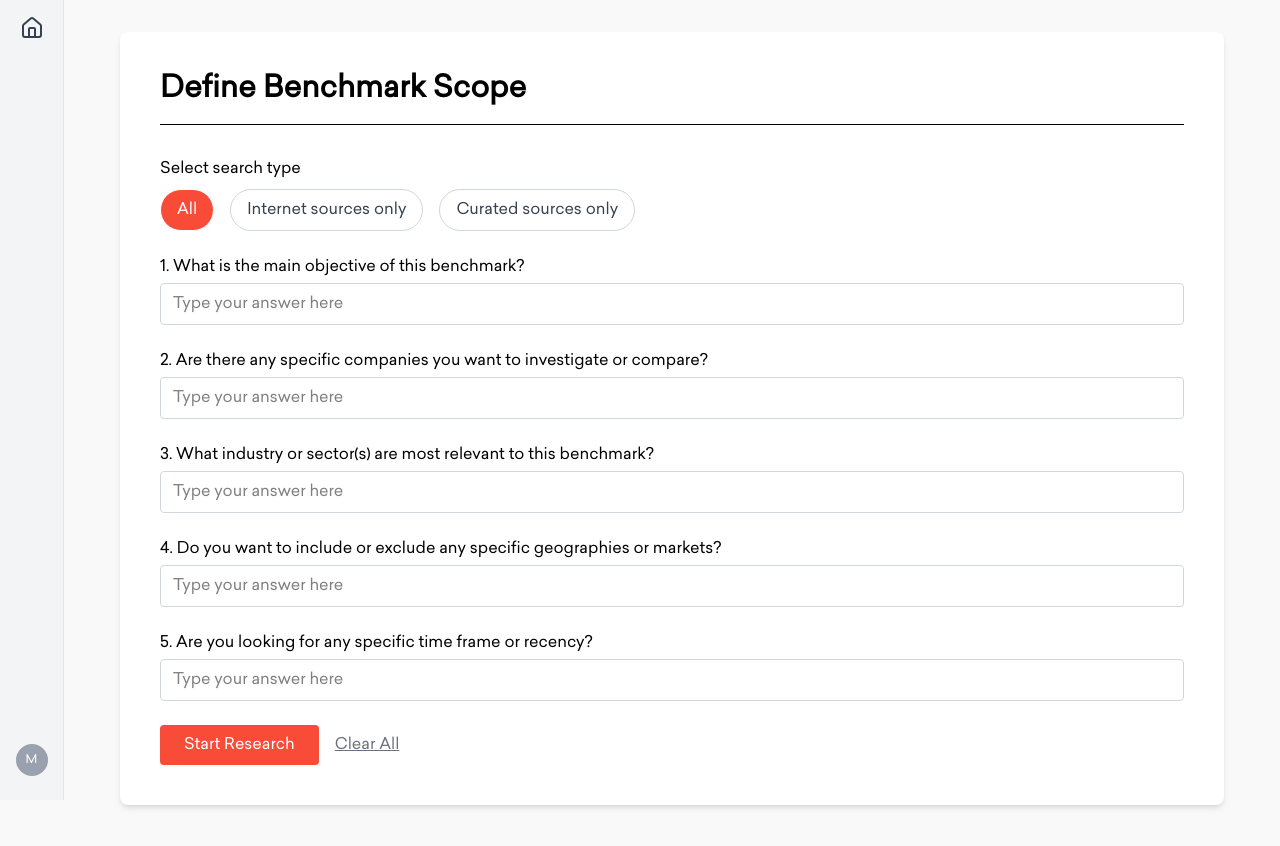
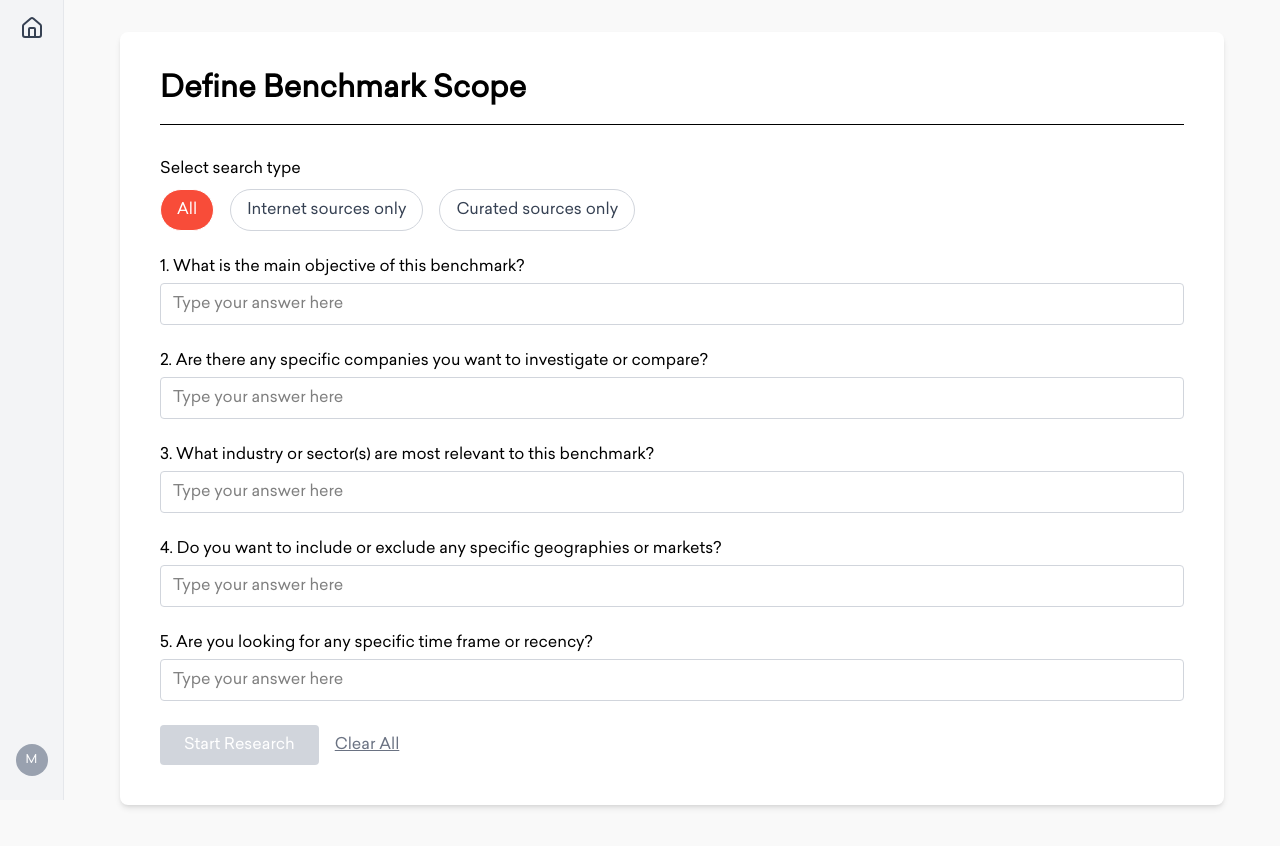
Before and after one commit to mormedi-lab/aggregator, a React (Vite) app in the folder frontend/: page /project/1/benchmark in a window 1280 px wide. Built offline with nearby package versions, Linux system fonts and the light colour scheme; no server answers.

Commit message:
form completion handling
cannot continue until at least one benchmark field is filled

```diff
--- a/frontend/src/components/BenchmarkForm.tsx
+++ b/frontend/src/components/BenchmarkForm.tsx
@@ -45,8 +45,17 @@ const BenchmarkForm = () => {
     setFormData({ ...formData, source_type: type });
   };
 
+  const isFormEmpty = () => {
+    const { source_type, ...textFields } = formData;
+    return Object.values(textFields).every((val) => val.trim() === "");
+  };
+
   const handleSubmit = async (e: React.FormEvent) => {
     e.preventDefault();
+    if (isFormEmpty()){
+      alert("Please fill in at least one benchmark field before continuing.");
+      return;
+    }
     try {
         await saveBenchmark({
           project_id: projectId!,
@@ -105,9 +114,18 @@ const BenchmarkForm = () => {
       ))}
 
       <div className="flex gap-4">
-        <button type="submit" className="bg-[#F84C39] text-white px-6 py-2 rounded">
+        <button
+          type="submit"
+          disabled={isFormEmpty()}
+          className={`px-6 py-2 rounded text-white transition ${
+            isFormEmpty()
+              ? "bg-gray-300 cursor-not-allowed"
+              : "bg-[#F84C39] hover:bg-[#f64024]"
+          }`}
+        >
           Start Research
         </button>
+
         <button
           type="button"
           onClick={() =>
```
